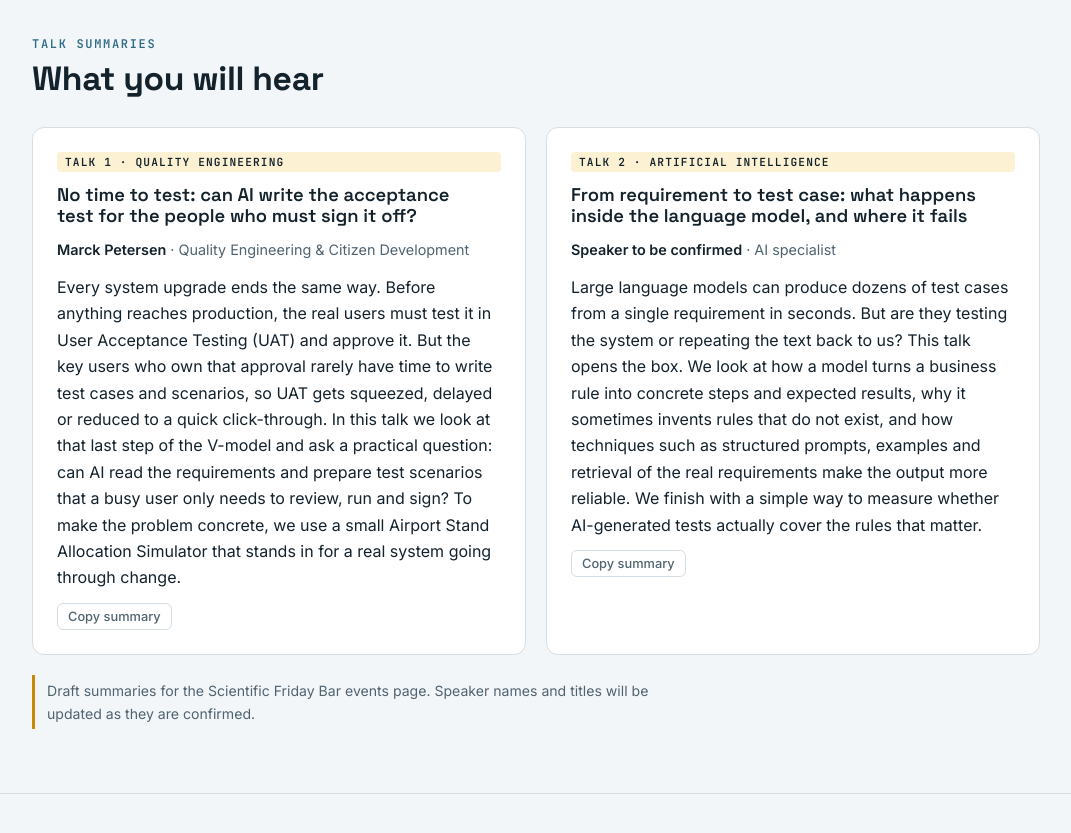
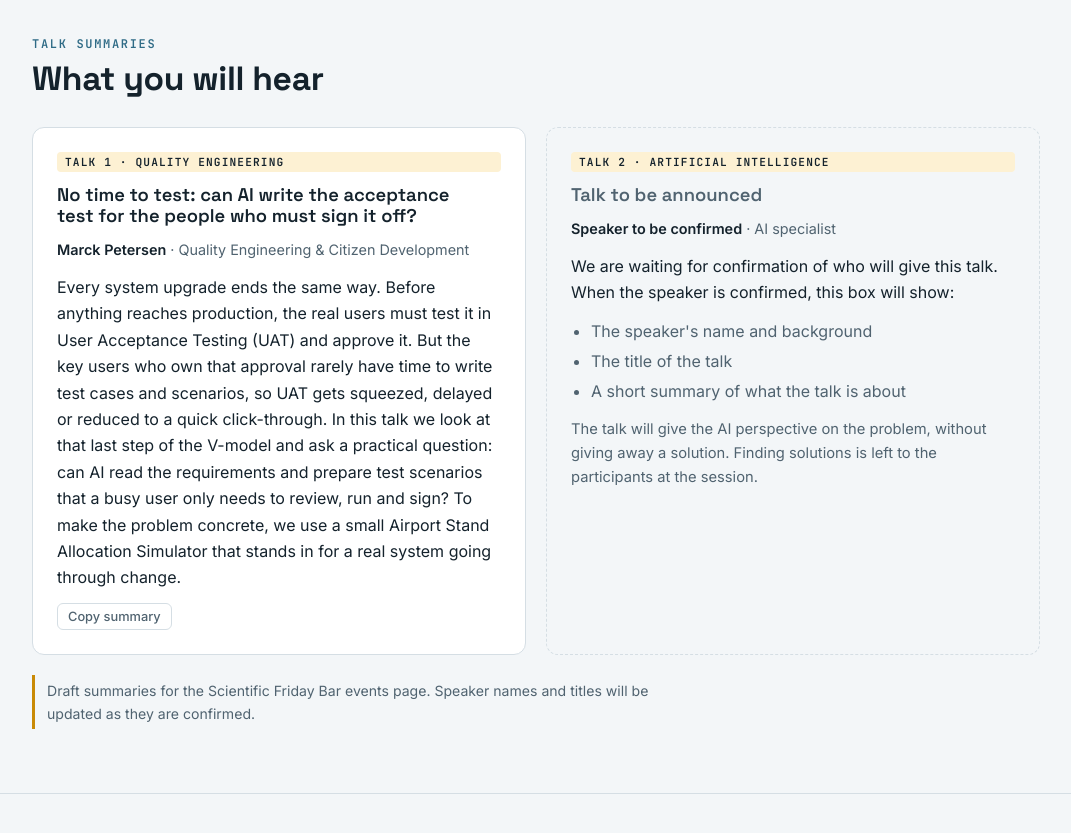
Before and after one commit to MarckPetersen/Event-Scientific-Friday-Bar-ai-quality-engineering, a plain HTML site: page index.html in a window 1280 px wide. Shown: the part 1520-2353 px from the top of the page, without its empty margins (104-1175 px from the left). Drawn offline with Linux system fonts and the light colour scheme.

Commit message:
Replace talk 2 with a placeholder until the speaker is confirmed
Co-Authored-By: Claude Opus 5.5 <noreply@anthropic.com>
Claude-Session: https://claude.ai/code/session_01NZ5mWY5KFYmy8y3MBmsQ9m

```diff
--- a/index.html
+++ b/index.html
@@ -90,6 +90,8 @@ section .head{display:grid;gap:10px;margin-bottom:28px}
 .talk{background:var(--surface);border:1px solid var(--line);border-radius:12px;padding:24px;display:grid;gap:12px;align-content:start;min-width:0}
 .talk .who{font-size:.9rem;color:var(--muted)}
 .talk .who b{color:var(--ink);font-weight:600}
+.talk.pending{border-style:dashed;background:transparent}
+.talk.pending h3{color:var(--muted)}
 .tag{display:inline-block;font:600 .7rem var(--f-mono);letter-spacing:.1em;text-transform:uppercase;padding:3px 8px;border-radius:4px;background:var(--amber-soft);color:var(--ink)}
 .copy{justify-self:start;background:none;border:1px solid var(--line);color:var(--muted);border-radius:6px;padding:5px 10px;font:500 .8rem var(--f-body);cursor:pointer}
 .copy:hover{color:var(--ink)}
@@ -244,7 +246,7 @@ footer .wrap{display:flex;flex-wrap:wrap;justify-content:space-between;gap:16px}
       <div class="prog">
         <div class="slot"><span class="t">Doors</span><div><h3>Welcome</h3><p>Drinks, and the situation in five minutes.</p></div></div>
         <div class="slot"><span class="t">Talk 1</span><div><h3>No time to test</h3><p>The UAT problem and the system under test.</p></div></div>
-        <div class="slot"><span class="t">Talk 2</span><div><h3>From requirement to test case</h3><p>How AI generates tests, and where it fails.</p></div></div>
+        <div class="slot"><span class="t">Talk 2</span><div><h3>To be announced</h3><p>AI specialist, speaker to be confirmed.</p></div></div>
         <div class="slot"><span class="t">Live</span><div><h3>Your solutions</h3><p>Work on the problem at the bar, then show and tell what you came up with. <a href="#solutions">See how to take part</a>.</p></div></div>
         <div class="slot"><span class="t">Bar</span><div><h3>Discussion</h3><p>AI specialists and QA professionals compare notes.</p></div></div>
       </div>
@@ -275,12 +277,17 @@ footer .wrap{display:flex;flex-wrap:wrap;justify-content:space-between;gap:16px}
         <p class="summary">Every system upgrade ends the same way. Before anything reaches production, the real users must test it in User Acceptance Testing (UAT) and approve it. But the key users who own that approval rarely have time to write test cases and scenarios, so UAT gets squeezed, delayed or reduced to a quick click-through. In this talk we look at that last step of the V-model and ask a practical question: can AI read the requirements and prepare test scenarios that a busy user only needs to review, run and sign? To make the problem concrete, we use a small Airport Stand Allocation Simulator that stands in for a real system going through change.</p>
         <button class="copy" type="button" data-copy="talk-1">Copy summary</button>
       </article>
-      <article class="talk" id="talk-2">
+      <article class="talk pending" id="talk-2">
         <span class="tag">Talk 2 · Artificial Intelligence</span>
-        <h3>From requirement to test case: what happens inside the language model, and where it fails</h3>
+        <h3>Talk to be announced</h3>
         <p class="who"><b>Speaker to be confirmed</b> · AI specialist</p>
-        <p class="summary">Large language models can produce dozens of test cases from a single requirement in seconds. But are they testing the system or repeating the text back to us? This talk opens the box. We look at how a model turns a business rule into concrete steps and expected results, why it sometimes invents rules that do not exist, and how techniques such as structured prompts, examples and retrieval of the real requirements make the output more reliable. We finish with a simple way to measure whether AI-generated tests actually cover the rules that matter.</p>
-        <button class="copy" type="button" data-copy="talk-2">Copy summary</button>
+        <p>We are waiting for confirmation of who will give this talk. When the speaker is confirmed, this box will show:</p>
+        <ul style="margin:0;padding-left:20px;display:grid;gap:4px;color:var(--muted)">
+          <li>The speaker's name and background</li>
+          <li>The title of the talk</li>
+          <li>A short summary of what the talk is about</li>
+        </ul>
+        <p style="color:var(--muted);font-size:.92rem">The talk will give the AI perspective on the problem, without giving away a solution. Finding solutions is left to the participants at the session.</p>
       </article>
     </div>
     <p class="note">Draft summaries for the Scientific Friday Bar events page. Speaker names and titles will be updated as they are confirmed.</p>
```
